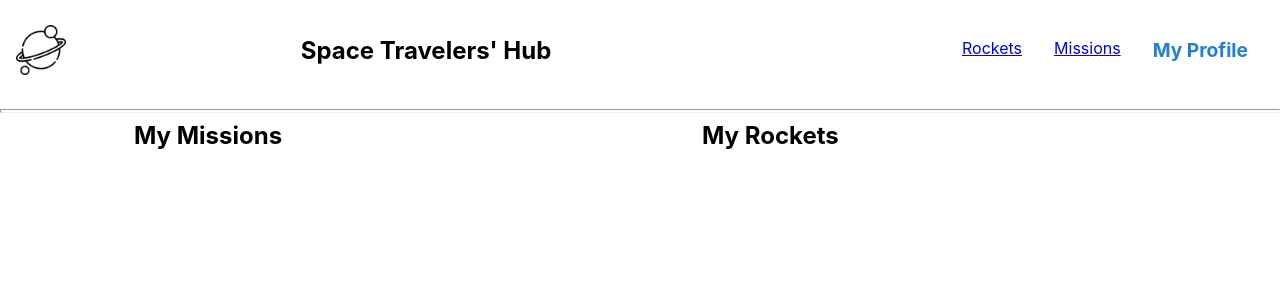
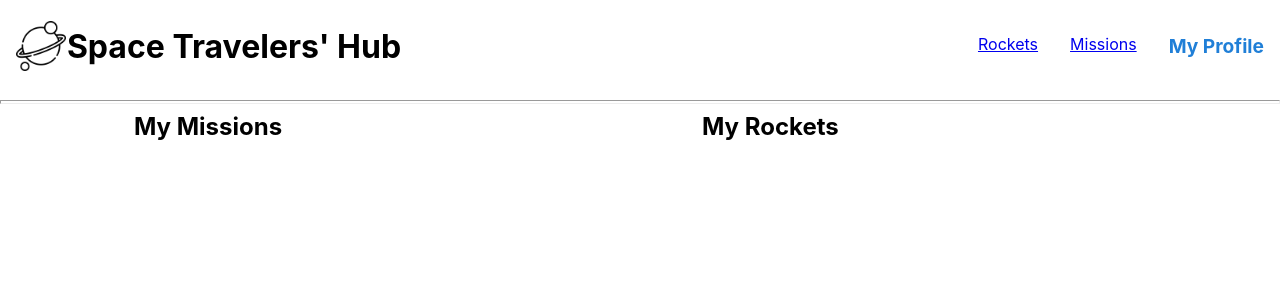
Before and after one commit to rachaouldbabaali/React-Redux-GP, a React (Create React App) app: page /MyProfile in a window 1280 px wide. Shown: the top 300 px of the page. Built offline with nearby package versions, Linux system fonts and the light colour scheme.

Commit message:
Restyle the navbar

```diff
--- a/src/App.js
+++ b/src/App.js
@@ -15,9 +15,10 @@ function App() {
         <>
           <Navbar />
           <Routes>
-            <Route path="/Rockets" element={<Rockets />} />
+            <Route path="/" element={<Rockets />} />
             <Route path="/Missions" element={<Missions />} />
             <Route path="/MyProfile" element={<MyProfile />} />
+            <Route path="/Rockets" element={<Rockets />} />
           </Routes>
         </>
       </BrowserRouter>
--- a/src/styles/Navbar.module.css
+++ b/src/styles/Navbar.module.css
@@ -2,16 +2,17 @@
   display: flex;
   align-items: center;
   justify-content: space-between;
-  padding: 1rem;
   color: black;
 }
 
 .heading {
-  margin-left: -10rem;
+  margin-left: -35rem;
+  font-size: 2rem;
 }
 
 .logo {
   height: 50px;
+  margin-left: 1rem;
 }
 
 .title {
```
